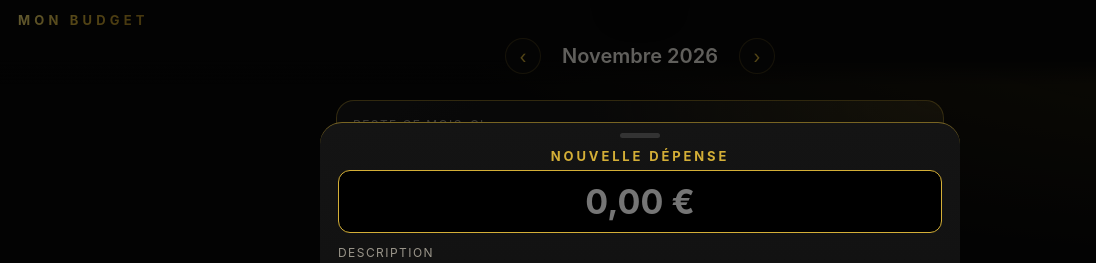
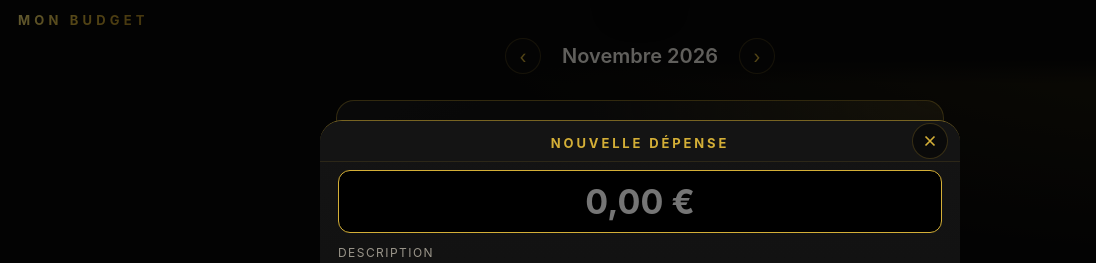
Before and after one commit to MaximeAlz/AppBudget, a plain HTML site: page index.html in a window 1280 px wide. Both pictures are taken after a click on the button "Ajouter une dépense". Shown: the top 263 px of the page, 0-1096 px from the left. Drawn offline with Linux system fonts and the light colour scheme.

Commit message:
Bouton X pour fermer la saisie et blocage du scroll en arrière-plan
Co-Authored-By: Claude Opus 5.5 <noreply@anthropic.com>
Claude-Session: https://claude.ai/code/session_01B6Fz5yWztNY9hA5VXCRnky

```diff
--- a/index.html
+++ b/index.html
@@ -162,8 +162,14 @@ nav .add svg{width:28px;height:28px}
   background:linear-gradient(#141414,#0a0a0a);border-top:1px solid var(--line-strong);border-radius:22px 22px 0 0;
   padding:10px 18px calc(20px + var(--safe-b));transform:translateY(105%);transition:transform .28s ease;max-width:640px;margin:0 auto}
 .sheet.on{transform:none}
-.grab{width:40px;height:5px;border-radius:3px;background:#333;margin:0 auto 10px}
-.sheet h3{margin:4px 0 6px;font-size:13px;letter-spacing:.22em;text-transform:uppercase;color:var(--gold);text-align:center}
+.sheet{overscroll-behavior:contain;-webkit-overflow-scrolling:touch}
+.overlay{touch-action:none}
+.shead{position:sticky;top:-10px;z-index:2;display:flex;align-items:center;justify-content:center;
+  margin:-10px -18px 8px;padding:14px 18px 10px;background:#141414;border-bottom:1px solid rgba(212,175,55,.12)}
+.sheet h3{margin:0;font-size:13px;letter-spacing:.22em;text-transform:uppercase;color:var(--gold);text-align:center}
+.xbtn{position:absolute;right:12px;top:50%;transform:translateY(-50%);width:36px;height:36px;border-radius:50%;
+  border:1px solid var(--line);background:#0a0a0a;color:var(--gold);display:grid;place-items:center;padding:0}
+.xbtn svg{width:18px;height:18px}
 
 /* ---------- Toast ---------- */
 .toast{position:fixed;left:50%;top:calc(var(--safe-t) + 14px);transform:translate(-50%,-160%);z-index:40;
@@ -493,7 +499,8 @@ function openExpense(exp){
   const editing = !!exp;
   let chosen = exp?exp.cat:null, manual = editing;
   const sh=$('#sheet');
-  sh.innerHTML = `<div class="grab"></div><h3>${editing?'Modifier':'Nouvelle dépense'}</h3>
+  sh.innerHTML = `<div class="shead"><h3>${editing?'Modifier':'Nouvelle dépense'}</h3>
+      <button class="xbtn" id="fClose" aria-label="Fermer"><svg viewBox="0 0 24 24" fill="none" stroke="currentColor" stroke-width="2.2"><path d="M6 6l12 12M18 6L6 18"/></svg></button></div>
     <input class="inp amount" id="fAmt" inputmode="decimal" placeholder="0,00 €" value="${exp?String(exp.amount).replace('.',','):''}">
     <div class="field"><label>Description</label><input class="inp" id="fDesc" placeholder="ex : Uber Eats, courses Lidl, manga…" value="${exp?esc(exp.desc):''}" autocomplete="off"></div>
     <div class="field"><label>Catégorie</label><div class="catgrid" id="fCats"></div>
@@ -509,6 +516,7 @@ function openExpense(exp){
     $('#fCats').querySelectorAll('.cat').forEach(b=>b.onclick=()=>{chosen=b.dataset.c;manual=true;drawCats()});
   };
   drawCats();
+  $('#fClose').onclick=closeSheet;
   $('#fDesc').oninput=drawCats;
   $('#fSave').onclick=()=>{
     const amount=num($('#fAmt').value), desc=$('#fDesc').value.trim(), date=$('#fDate').value||todayISO();
@@ -531,8 +539,18 @@ function openExpense(exp){
   openSheet();
   if(!editing) setTimeout(()=>$('#fAmt').focus(),300);
 }
-function openSheet(){ $('#overlay').classList.add('on'); $('#sheet').classList.add('on'); }
-function closeSheet(){ $('#overlay').classList.remove('on'); $('#sheet').classList.remove('on'); document.activeElement&&document.activeElement.blur(); }
+// Bloque le défilement de la page derrière la fenêtre (nécessaire sur iPhone)
+let lockY=0;
+function openSheet(){
+  lockY=window.scrollY;
+  document.body.style.cssText=`position:fixed;top:-${lockY}px;left:0;right:0;overflow:hidden`;
+  $('#overlay').classList.add('on'); $('#sheet').classList.add('on'); $('#sheet').scrollTop=0;
+}
+function closeSheet(){
+  document.activeElement&&document.activeElement.blur();
+  $('#overlay').classList.remove('on'); $('#sheet').classList.remove('on');
+  if(document.body.style.position==='fixed'){ document.body.style.cssText=''; window.scrollTo(0,lockY); }
+}
 
 /* =========================================================
    Abonnements
--- a/sw.js
+++ b/sw.js
@@ -1,6 +1,6 @@
 // Cache de l'appli pour qu'elle marche hors connexion.
 // Pense à changer VERSION à chaque mise à jour du code.
-const VERSION = 'budget-v1';
+const VERSION = 'budget-v2';
 const FILES = ['./', './index.html', './manifest.json', './apple-touch-icon.png', './icon-192.png', './icon-512.png'];
 
 self.addEventListener('install', e => {
```
